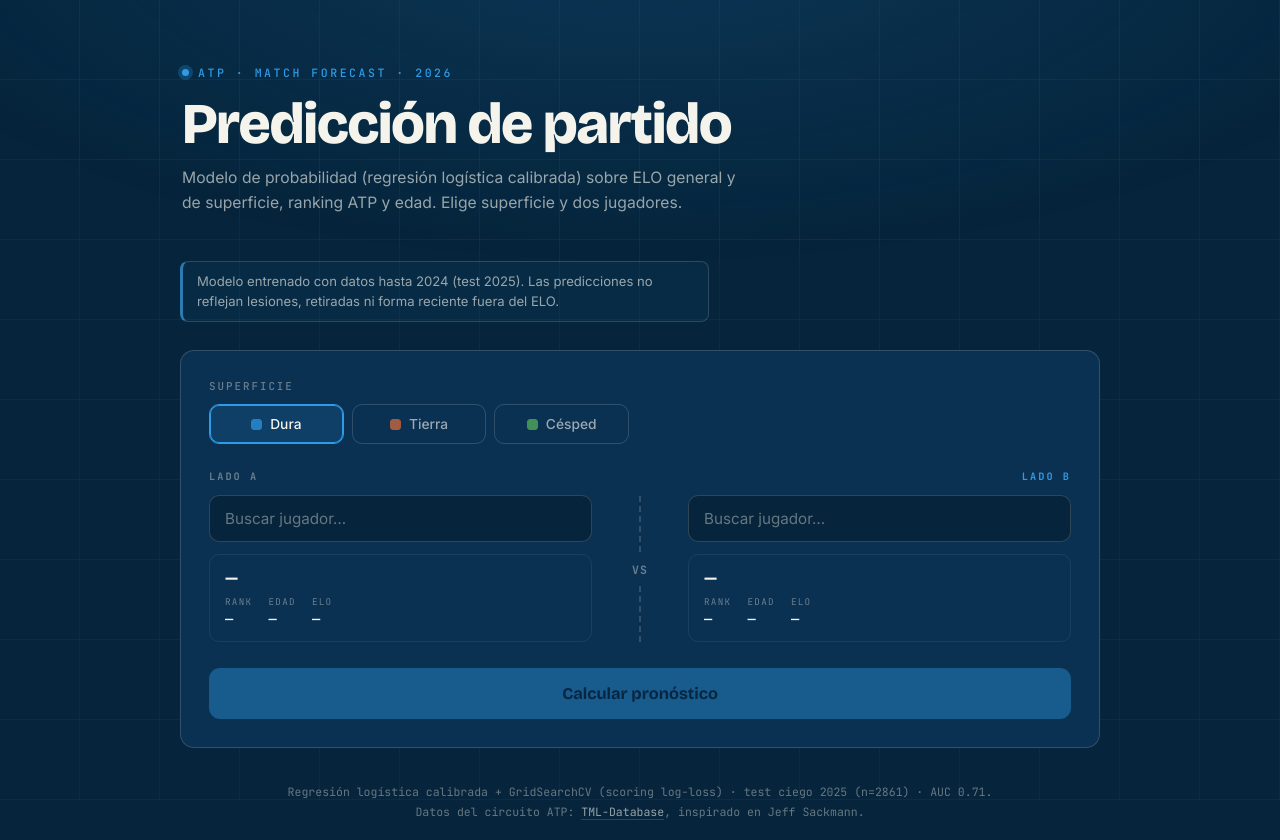
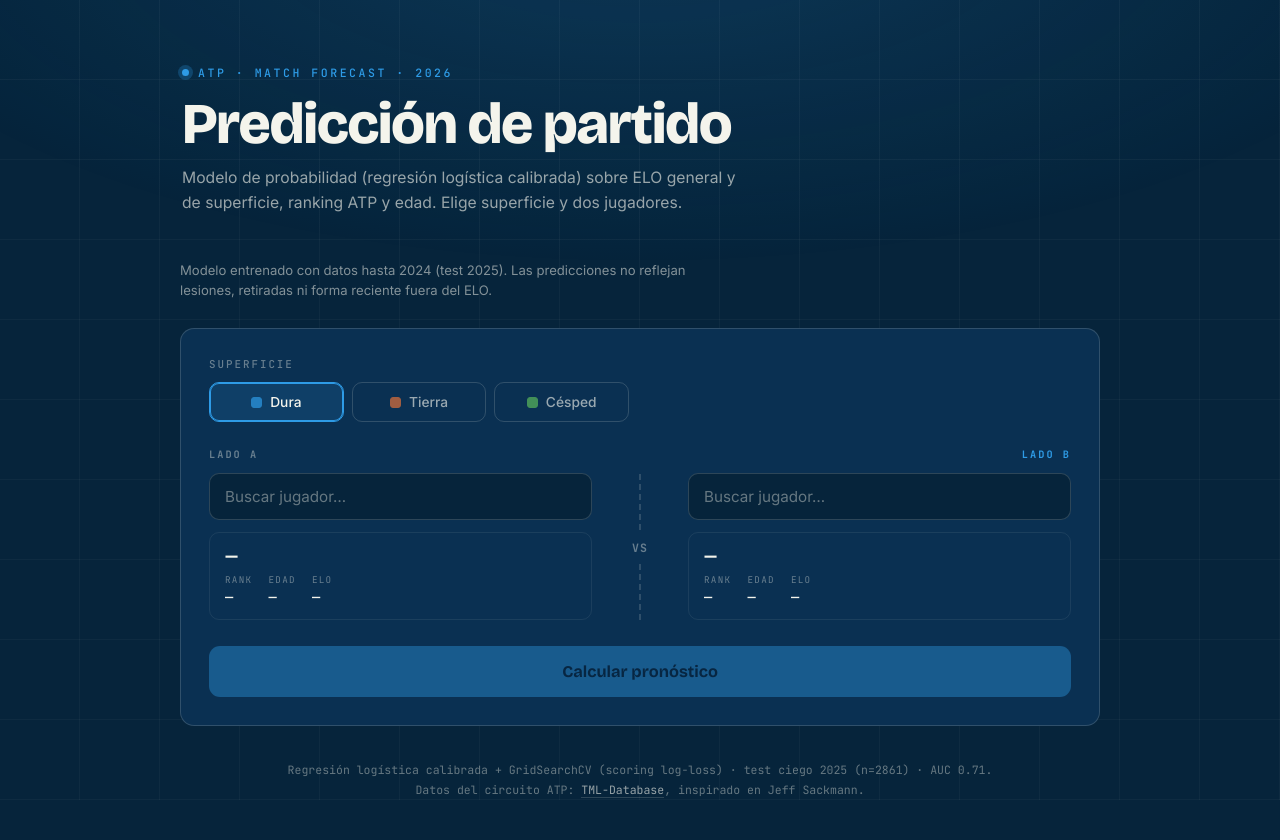
Before and after one commit to Luissantra/ATP-match-prediction, a Flask app: page / in a window 1280 px wide. Shown: the top 840 px of the page. After the commit the page ends 800 px from the top, so only its background shows below. Run offline with Flask 3, Linux system fonts and the light colour scheme; data that the repository does not hold is empty.

Commit message:
style(ui): disclaimer R4 como nota discreta (sin caja ni barra lateral)
Quita borde/fondo acento del banner de vigencia; queda nota muted sobria.
Cache-busting v=10 -> v=11.

```diff
--- a/static/style.css
+++ b/static/style.css
@@ -138,15 +138,11 @@ body.surface-grass .court-bg {
 /* Vigencia del modelo (R4): nota de honestidad sobre la fecha de corte. */
 .model-disclaimer {
     margin-top: 18px;
-    padding: 10px 14px;
-    border: 1px solid var(--line-dim);
-    border-left: 3px solid color-mix(in srgb, var(--accent) 60%, var(--line-dim));
-    border-radius: 8px;
-    background: color-mix(in srgb, var(--accent) 6%, transparent);
     color: var(--text-mut);
     font-size: 0.82rem;
     line-height: 1.5;
     max-width: 64ch;
+    opacity: 0.85;
 }
 
 /* ============================ TARJETAS BASE ============================ */
--- a/templates/index.html
+++ b/templates/index.html
@@ -7,7 +7,7 @@
     <link rel="preconnect" href="https://fonts.googleapis.com">
     <link rel="preconnect" href="https://fonts.gstatic.com" crossorigin>
     <link href="https://fonts.googleapis.com/css2?family=Bricolage+Grotesque:opsz,wght@12..96,600;12..96,700;12..96,800&family=Inter:wght@400;500;600&family=JetBrains+Mono:wght@400;500;700&display=swap" rel="stylesheet">
-    <link rel="stylesheet" href="/static/style.css?v=10">
+    <link rel="stylesheet" href="/static/style.css?v=11">
 </head>
 <body class="surface-hard">
 
@@ -194,7 +194,7 @@
 
     </div>
 
-    <script src="/static/format.js?v=10"></script>
-    <script src="/static/script.js?v=10"></script>
+    <script src="/static/format.js?v=11"></script>
+    <script src="/static/script.js?v=11"></script>
 </body>
 </html>
```
Also changed, not shown: CLAUDE.md (+1 -1 lines).
